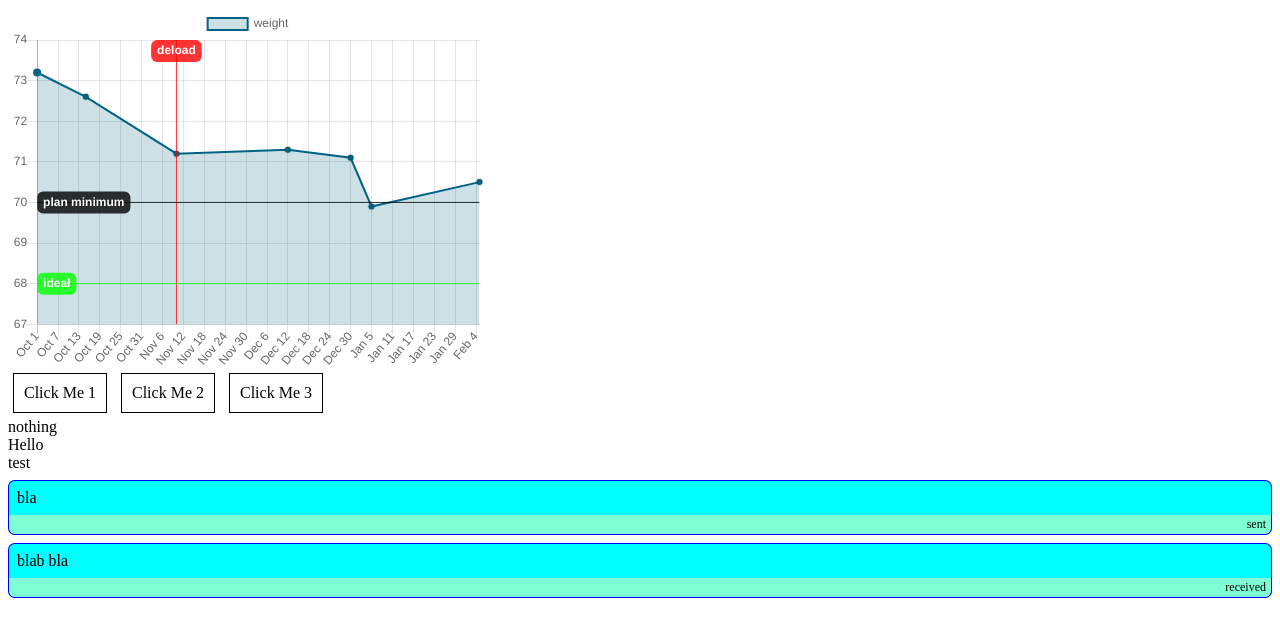
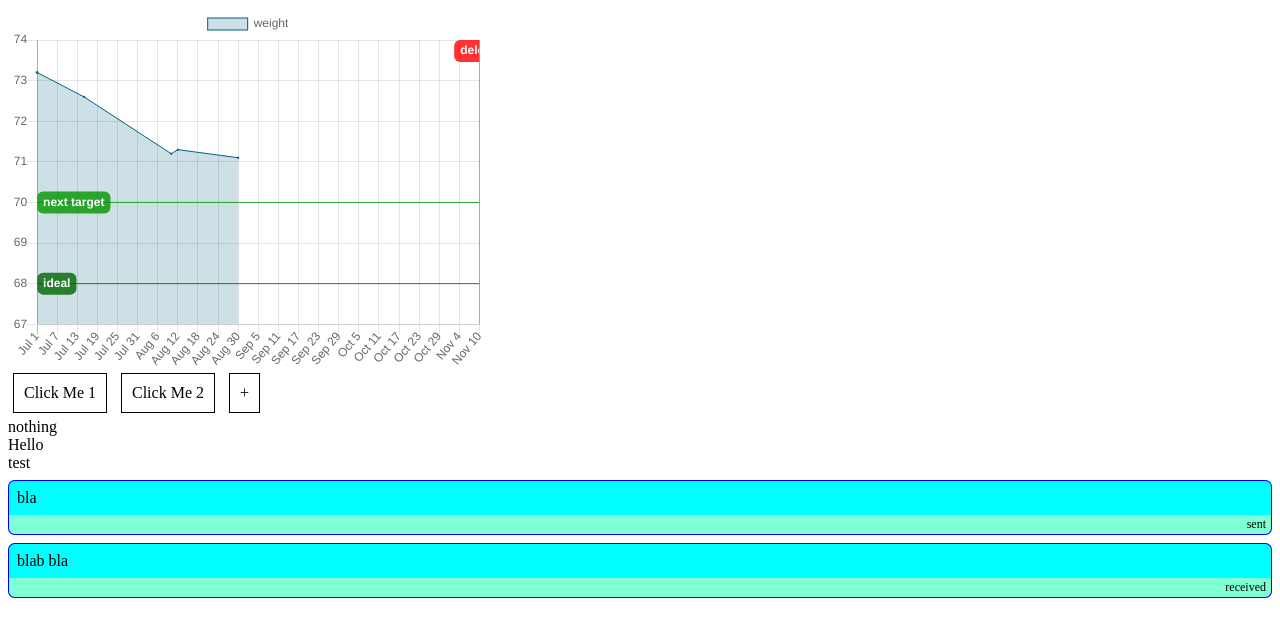
Before and after one commit to ppiatkowski/fitness-tracker, a plain HTML site: page index.html in a window 1280 px wide. Drawn offline with nearby package versions, Linux system fonts and the light colour scheme.

Commit message:
Button to add random data points

```diff
--- a/css/style.css
+++ b/css/style.css
@@ -14,6 +14,11 @@
 .button:hover {
     background-color: black;
     color: white;
+}
+
+.button:active {
+    background-color: white;
+    color: black;
 }
 
 .Message {
--- a/index.html
+++ b/index.html
@@ -14,7 +14,7 @@
     <div id="main">
         <div id="button1" class="button" onclick="alert('bla')"> Click Me 1</div>
         <div id="button2" class="button"> Click Me 2</div>
-        <div id="button3" class="button"> Click Me 3</div>
+        <div id="button3" class="button" onclick="addDataPoint()"> + </div>
     </div>
     <div id="output">nothing</div>
 
--- a/js/app.js
+++ b/js/app.js
@@ -3,22 +3,23 @@
 
 // TODO feature - volume calculator
 
-document.addEventListener("DOMContentLoaded", function(){
+Date.prototype.addDays = function(days) {
+    var date = new Date(this.valueOf());
+    date.setDate(date.getDate() + days);
+    return date;
+}
 
-    const datapoints = [new DataPoint(new Date(2018, 9, 1), 73.2),
-                        new DataPoint(new Date(2018, 9, 15), 72.6),
-                        new DataPoint(new Date(2018, 10, 10), 71.2),
-                        new DataPoint(new Date(2018, 11, 12), 71.3),
-                        new DataPoint(new Date(2018, 11, 30), 71.1)];
-    const dataset = new Dataset(datapoints)
-    dataset.addDataPoint(new DataPoint(new Date(2018, 12, 5), 69.9));
-    dataset.addDataPoint(new DataPoint(new Date(2019, 1, 5), 70.5));
+var currentDate = new Date(2018, 8, 5)
 
-    const flags = [new Flag("deload", new Date(2018, 10, 10), 'rgba(255, 0, 0, 0.8)')]
-    const targets = [new Target("plan minimum", 70.0), new Target("ideał", 68.0, 'rgba(0, 255, 0, 0.8')]
 
+function addDataPoint() {
+    const delta = 0.4 - Math.random()
+    const value = dataset.datapoints[dataset.datapoints.length - 1].value + delta
+    console.log("Adding data point("+currentDate+" value=", value)
+    dataset.addDataPoint(new DataPoint(currentDate, value));
+    currentDate = currentDate.addDays(2)
     drawChart(dataset, flags, targets)
-});
+}
 
 
 class DataPoint {
@@ -35,6 +36,9 @@ class Dataset {
 
     addDataPoint(datapoint) {
         this.datapoints.push(datapoint)
+        this.datapoints.sort(function(a, b) {
+            return a.date - b.date;
+        })
     }
 
     getDataArray() {
@@ -75,6 +79,7 @@ class ChartConfig {
         this.data = {
             datasets: [{
                 lineTension: 0.0,
+                pointRadius: 1.0,
                 label: 'weight',
                 data: this.model.dataset.getDataArray(),
                 backgroundColor: [
@@ -84,7 +89,7 @@ class ChartConfig {
                     'rgba(0,99,132,1)'
                 ],
                 pointBackgroundColor: 'rgba(0, 99, 132, 1)',
-                borderWidth: 2
+                borderWidth: 1
             }]
         };
         this.options = {
@@ -204,5 +209,20 @@ function drawChart(dataset, flags, targets) {
     var ctx = document.getElementById("myChart").getContext('2d');
     const chartModel = new ChartModel(dataset, flags, targets)
     const config = new ChartConfig(chartModel)
-    var chart = new Chart(ctx, config)
+    window.chart = new Chart(ctx, config);
 }
+
+
+const datapoints = [new DataPoint(new Date(2018, 6, 1), 73.2),
+    new DataPoint(new Date(2018, 6, 15), 72.6),
+    new DataPoint(new Date(2018, 7, 10), 71.2),
+    new DataPoint(new Date(2018, 7, 12), 71.3),
+    new DataPoint(new Date(2018, 7, 30), 71.1)];
+const dataset = new Dataset(datapoints)
+
+const flags = [new Flag("deload", new Date(2018, 10, 10), 'rgba(255, 0, 0, 0.8)')]
+const targets = [new Target("next target", 70.0, 'rgba(0, 150, 0, 0.8)'), new Target("ideal", 68.0, 'rgba(0, 100, 0, 0.8')]
+
+document.addEventListener("DOMContentLoaded", function(){
+    drawChart(dataset, flags, targets)
+});
```
